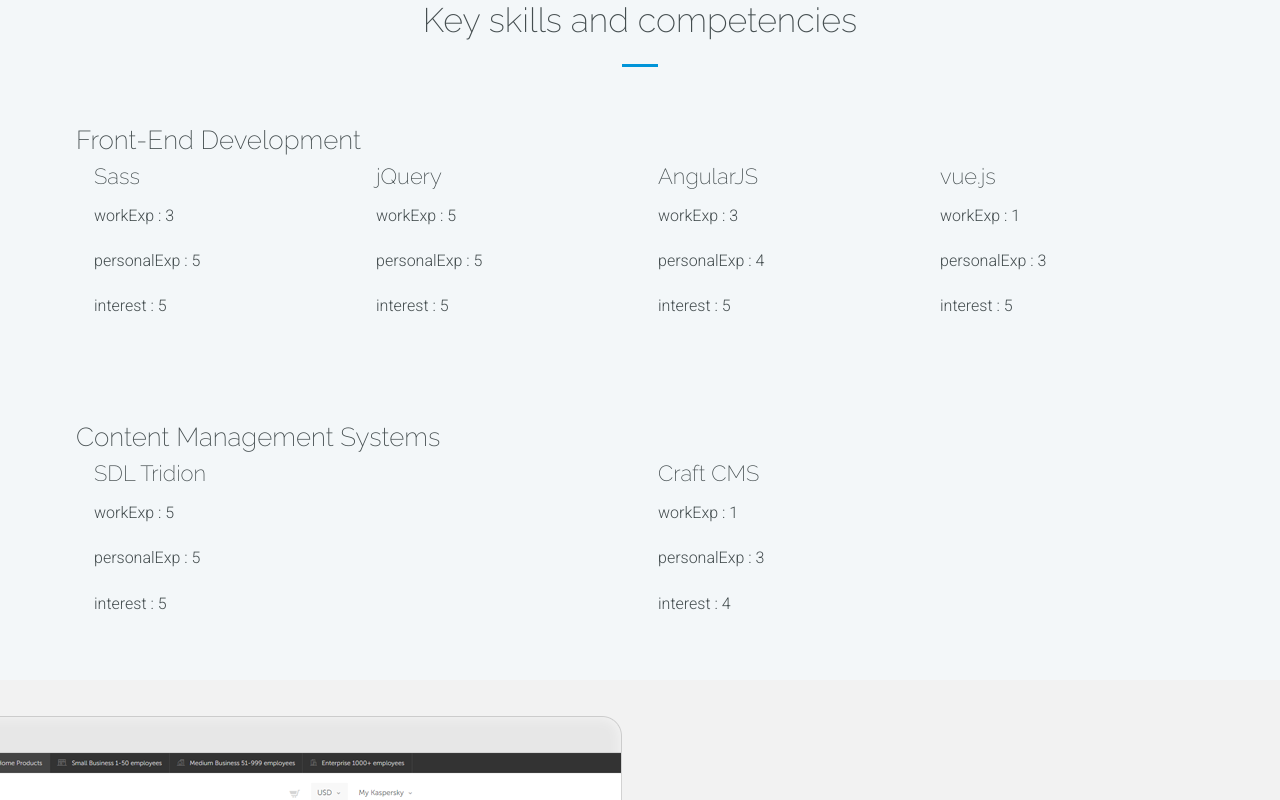
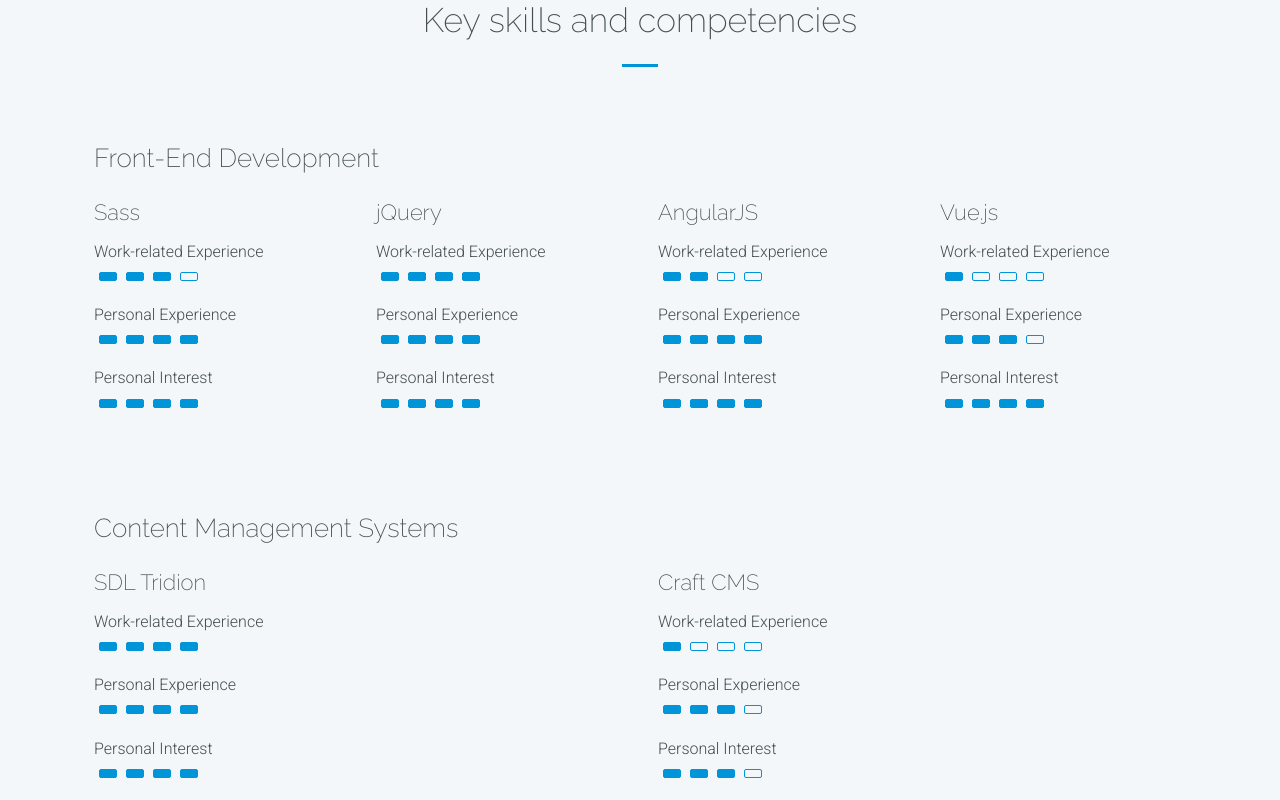
Before and after one commit to AronssonFredrik/AronssonFredrik.github.io, a Vue app: page / in a window 1280 px wide. Shown: the part 1240-2040 px from the top of the page. Built offline with nearby package versions, Linux system fonts and the light colour scheme.

Commit message:
add skill bar

```diff
--- a/src/App.vue
+++ b/src/App.vue
@@ -261,18 +261,17 @@ export default Vue.extend({
                           level :
                               {
                                 workExp: 3,
-                                personalExp: 5,
-                                interest: 5
+                                personalExp: 4,
+                                interest: 4
                               }
-
                       },
                       {
                           name: "jQuery",
                           level :
                               {
-                                workExp: 5,
-                                personalExp: 5,
-                                interest: 5
+                                workExp: 4,
+                                personalExp: 4,
+                                interest: 4
                               }
 
                       },
@@ -280,19 +279,19 @@ export default Vue.extend({
                           name: "AngularJS",
                           level :
                               {
-                                workExp: 3,
+                                workExp: 2,
                                 personalExp: 4,
-                                interest: 5
+                                interest: 4
                               }
 
                       },
                       {
-                          name: "vue.js",
+                          name: "Vue.js",
                           level :
                               {
                                 workExp: 1,
                                 personalExp: 3,
-                                interest: 5
+                                interest: 4
                               }
 
                       }
@@ -305,9 +304,9 @@ export default Vue.extend({
                           name: "SDL Tridion",
                           level :
                               {
-                                workExp: 5,
-                                personalExp: 5,
-                                interest: 5
+                                workExp: 4,
+                                personalExp: 4,
+                                interest: 4
                               }
 
                       },
@@ -317,7 +316,7 @@ export default Vue.extend({
                               {
                                 workExp: 1,
                                 personalExp: 3,
-                                interest: 4
+                                interest: 3
                               }
                       }
                   ]
--- a/src/components/homepage/Skill.vue
+++ b/src/components/homepage/Skill.vue
@@ -7,17 +7,15 @@
                 <div class="flex-of-m">
                     <div v-for="(type, idx) in skill.type" :key="idx">
                         <h5>{{type.name}}</h5>
-                        <div v-for="(level, idx) in type.level" :key="idx">
-                            <p v-repeat="level">
-                                {{idx}} : {{level}}
-                            </p>
+                        <div v-for="(level, idx) in type.level" :key="idx" class="level">
+                            <p>{{translation.experience[idx]}}</p>
+                            <div
+                                v-bind:class="['repeat-' + level, idx]"
+                                v-bind:title="translation.experience[idx] + ': ' + translation.level[level]"
+                            >
+                                <span v-for="a in translation.level"></span>
+                            </div>
                         </div>
-                        <p>
-                            {{type.personalExp}}
-                        </p>
-                            <!-- workExp: 3,
-                            personalExp: 5,
-                            interest: 5 -->
                     </div>
                 </div>
             </div>
@@ -27,11 +25,51 @@
 
 <script lang="ts">
 import Vue from 'vue';
-
 export default Vue.extend({
     name: 'Skill',
     props: {
         content: Object,
+    },
+    data() {
+        return {
+            translation: {
+                "experience": {
+                    "personalExp": "Personal Experience",
+                    "interest": "Personal Interest",
+                    "workExp": "Work-related Experience"
+                },
+                "level": {
+                    1: 'Beginner',
+                    2: 'Intermediate',
+                    3: 'Advanced',
+                    4: 'Expert'
+                }
+            }
+        }
     }
 });
 </script>
+<style lang="sass">
+@import '../../assets/css/variables'
+#skills
+    h4
+        padding: $baseSize
+    .level
+        p
+            padding: ($baseSize / 2) 0 0
+        > div
+            @for $i from 1 through 5
+                &.repeat-#{$i}
+                    span:nth-child(-n+#{$i})
+                        border: $blue 1px solid;
+                        background: $blue;
+            span
+                width: $baseSize;
+                height: $baseSize * .5;
+                margin: ($baseSize / 6) ($baseSize / 4);
+                display: inline-block;
+                border: $blue 1px solid;
+                border-radius: 2px
+
+
+</style>
```
